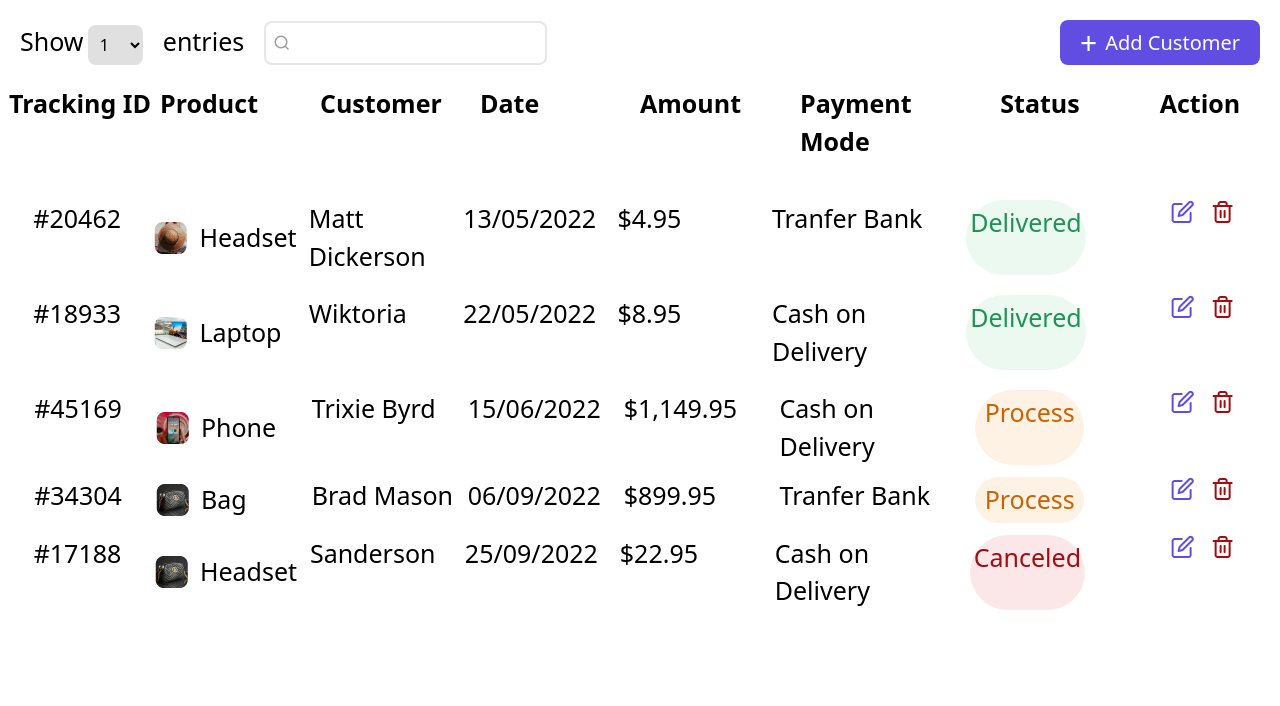
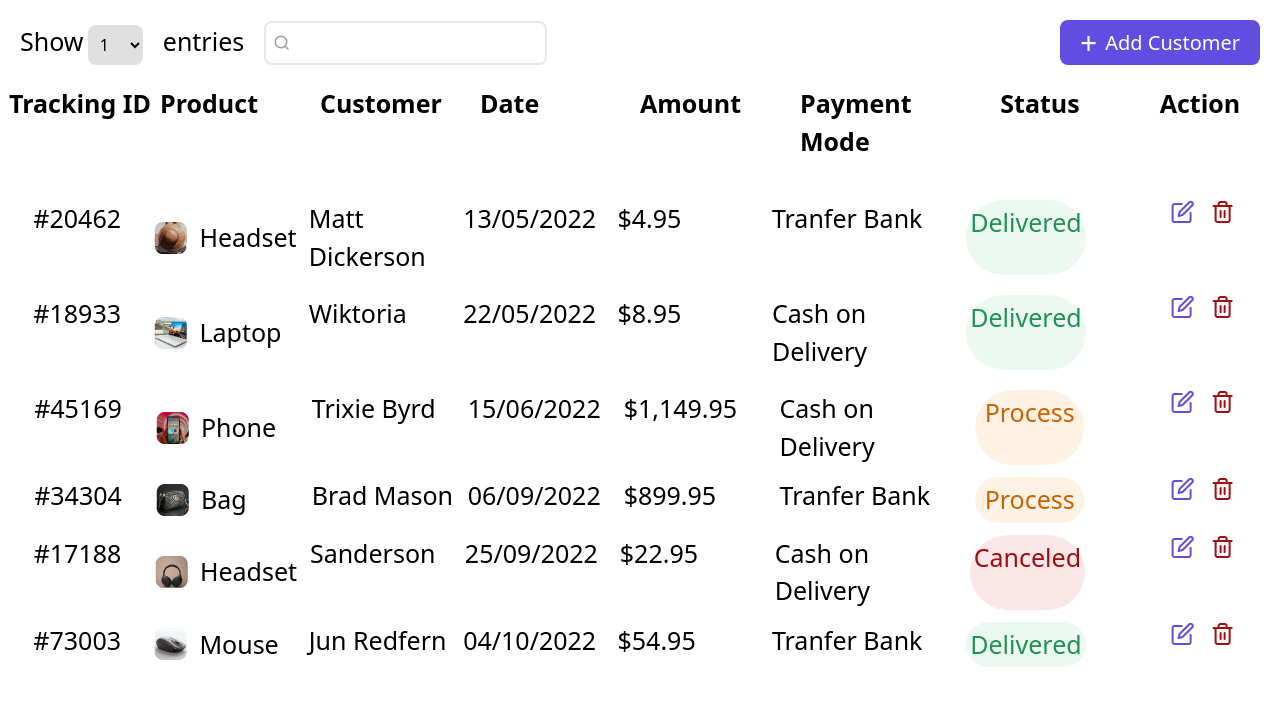
Before and after one commit to Msoleh27jr/home_work, a website: page src/index.html in a window 1280 px wide. Drawn offline with Linux system fonts and the light colour scheme.

Commit message:
sixth section finished

```diff
--- a/src/index.html
+++ b/src/index.html
@@ -88,7 +88,7 @@
     <!-- ================================================================ -->
     <div class="max-w-[1800px] m-auto mb-3 flex justify-between">
         <div class="w-[220px] text-[25px] text-center"><h2>#17188</h2></div>
-        <div class="w-[220px] text-[25px] text-start flex items-center"><img src="./images/unsplash_ZmeFtu11Hpc.png" alt=""><h2 class="px-3">Headset</h2></div>
+        <div class="w-[220px] text-[25px] text-start flex items-center"><img src="./images/unsplash_lUMj2Zv5HUE.png" alt=""><h2 class="px-3">Headset</h2></div>
         <div class="w-[220px] text-[25px] text-start"><h2>Sanderson</h2></div>
         <div class="w-[220px] text-[25px] text-start"><h2>25/09/2022</h2></div>
         <div class="w-[220px] text-[25px] text-start"><h2>$22.95</h2></div>
@@ -97,5 +97,16 @@
         <div class="w-[220px] text-[25px] text-start"><img class="m-auto" src="./images/Frame 13.png" alt=""></div>
     </div>
     <!-- ================================================================ -->
+    <div class="max-w-[1800px] m-auto mb-5 flex justify-between">
+        <div class="w-[220px] text-[25px] text-center"><h2>#73003</h2></div>
+        <div class="w-[220px] text-[25px] text-start flex items-center"><img src="./images/unsplash_ZtxED1cpB1E.png" alt=""><h2 class="px-3">Mouse</h2></div>
+        <div class="w-[220px] text-[25px] text-start"><h2>Jun Redfern</h2></div>
+        <div class="w-[220px] text-[25px] text-start"><h2>04/10/2022</h2></div>
+        <div class="w-[220px] text-[25px] text-start"><h2>$54.95</h2></div>
+        <div class="w-[220px] text-[25px] text-start"><h2>Tranfer Bank</h2></div>
+        <div class="w-[150px] text-[25px] text-center bg-[#EBF9F1] mx-10 p-1 rounded-[50px]"><h2 class="text-[#1F9254]">Delivered</h2></div>
+        <div class="w-[220px] text-[25px] text-start"><img class="m-auto" src="./images/Frame 13.png" alt=""></div>
+    </div>
+    <!-- ========================================================= -->
 </body>
 </html>
```
